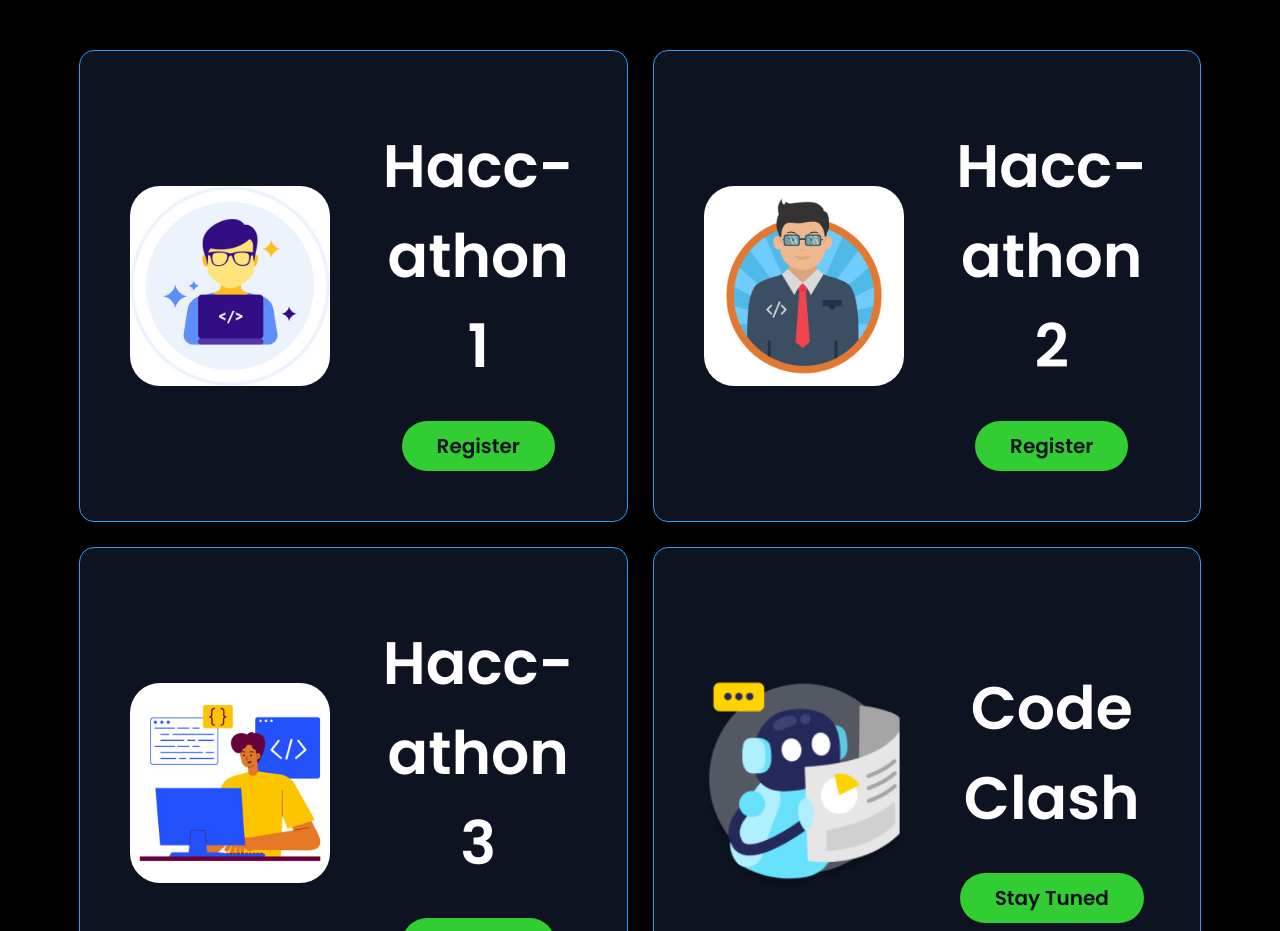
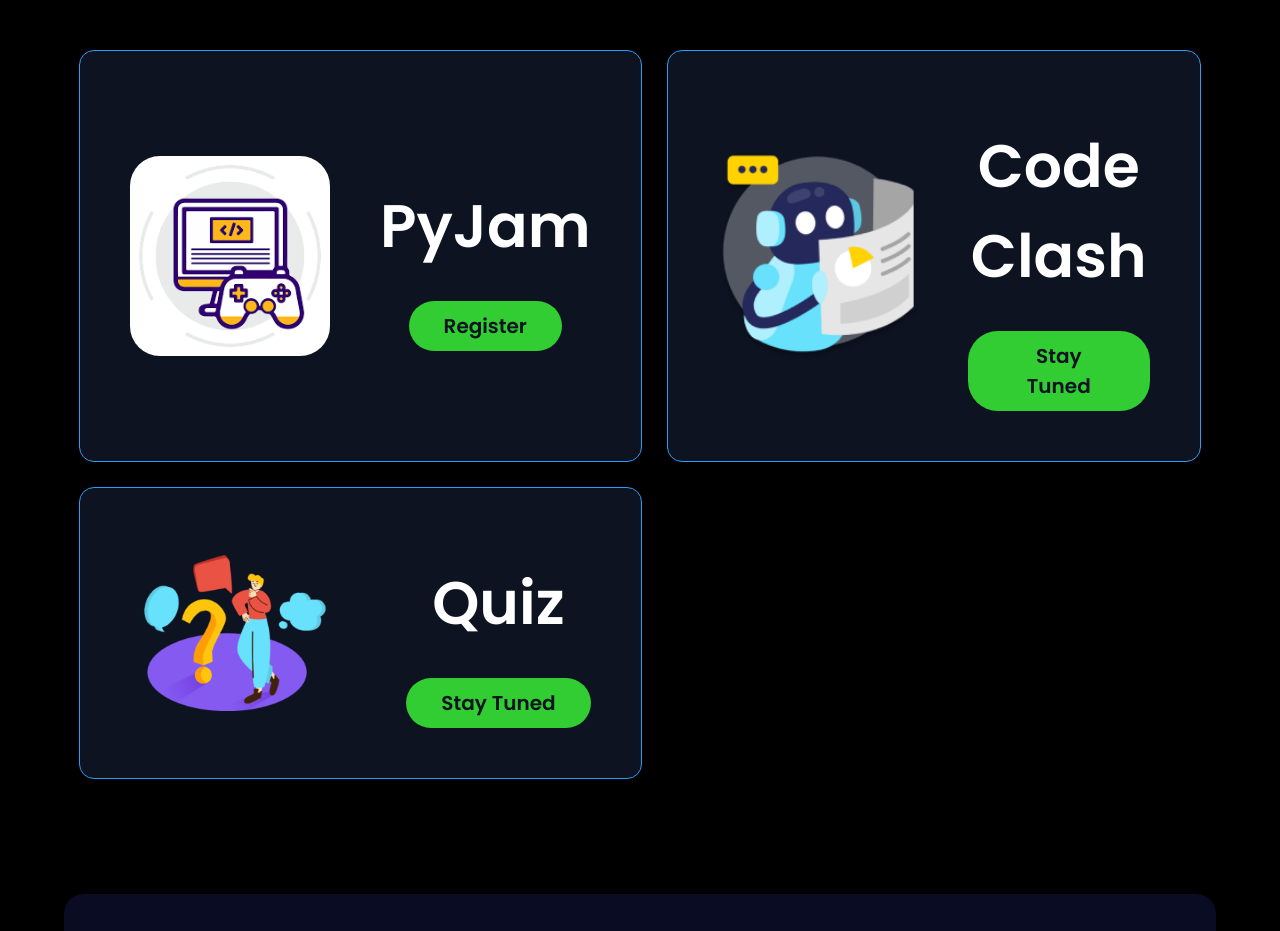
Before and after one commit to SnippetTechie/HACC, a React (Vite) app: page /coding in a window 1280 px wide. Shown: the part 681-1612 px from the top of the page. Built offline with nearby package versions, Linux system fonts and the light colour scheme.

Commit message:
competiton update

```diff
--- a/src/assets/assets.jsx
+++ b/src/assets/assets.jsx
@@ -53,6 +53,7 @@ import Quiz from './Quiz.png'
 import newbie from './newbie.jpeg'
 import intermediate from './intermediate.jpeg'
 import developer from './developer.jpeg'
+import Pyjam from './Pyjam.png'
 
 // Slider Images
 import img1 from './haccathon1.jpeg'
@@ -71,6 +72,6 @@ export default {
   ankana, anushka, chanakya, deekshitha, deepthi, gauri, harshita, kashyap, lohith,
   mahalakshmi, mohit, pritam, rachan, rahul, rakshitha, satwik, satyam, sharlet, tarun,
   monish, anjum, umaiza, vivith, venkateshwara, venkatesh, yash,
-  codingBanner, codingBanner2, CodeClash, Quiz, newbie, intermediate, developer,
+  codingBanner, codingBanner2, CodeClash, Quiz, newbie, intermediate, developer, Pyjam,
   img1, img2, img3, img4, img5, img6, img7, img8, img9
 }
--- a/src/pages/Coding/Coding.jsx
+++ b/src/pages/Coding/Coding.jsx
@@ -27,23 +27,11 @@ const Coding = () => {
           Upcoming Contests <span>→</span>
         </h1>
         <div className="contest-card">
-          <RedirectCard
-            title="Hacc-athon 1"
+        <RedirectCard
+            title="PyJam"
             buttonText='Register'
-            registerLink='https://www.hackerrank.com/the-hacc-athon-1'
-            imageSrc={assets.newbie}
-          />
-          <RedirectCard
-            title="Hacc-athon 2"
-            buttonText='Register'
-            registerLink='https://www.hackerrank.com/the-hacc-athon-2'
-            imageSrc={assets.intermediate}
-          />
-          <RedirectCard
-            title="Hacc-athon 3"
-            buttonText='Register'
-            registerLink='https://www.hackerrank.com/the-hacc-athon-3'
-            imageSrc={assets.developer}
+            registerLink='https://forms.gle/WKGa23TSnuPxQHUX7'
+            imageSrc={assets.Pyjam}
           />
           <RedirectCard
             title="Code Clash"
--- a/src/pages/Hackathon/Hackathon.jsx
+++ b/src/pages/Hackathon/Hackathon.jsx
@@ -19,7 +19,6 @@ const Hackathon = () => {
         <div className="hackathons">
             <h1>Upcoming Hackathons</h1>
             <ul>
-                <li><button className='date'>24 Nov</button>Py Jam<a href='https://forms.gle/WKGa23TSnuPxQHUX7'><button className="submit">Apply</button></a></li>
                 <li><button className='date'>25 Nov</button>Unfold 2024<a href='https://bit.ly/Unfold24'><button className="submit">Apply</button></a></li>
                 <li><button className='date'>20 Feb</button>Hack Overflow 2.0<a href='https://rns-hackoverflow-2.devfolio.co/'><button className="submit">Apply</button></a></li>
             </ul>
```
Also changed, not shown: src/assets/Pyjam.png (added).
